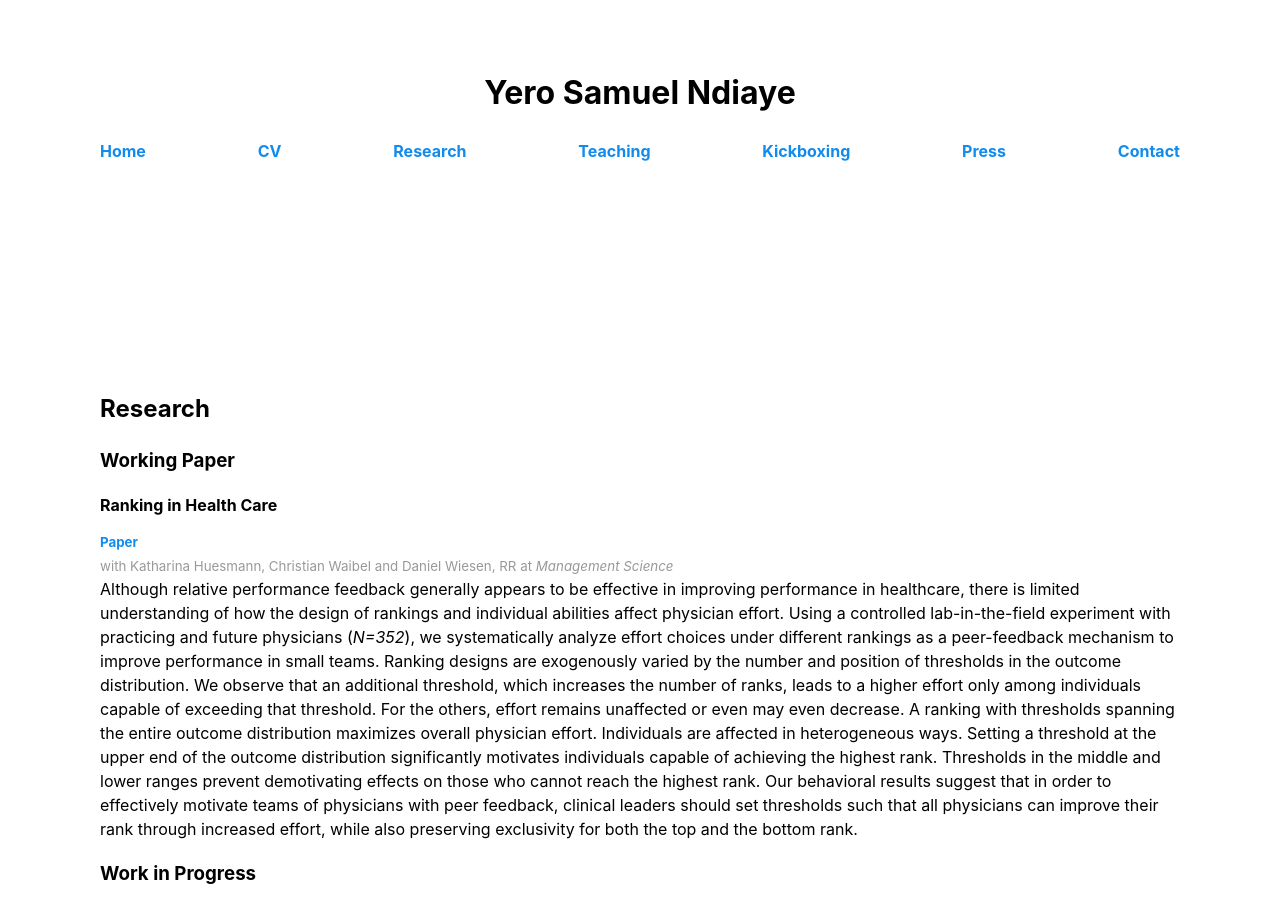
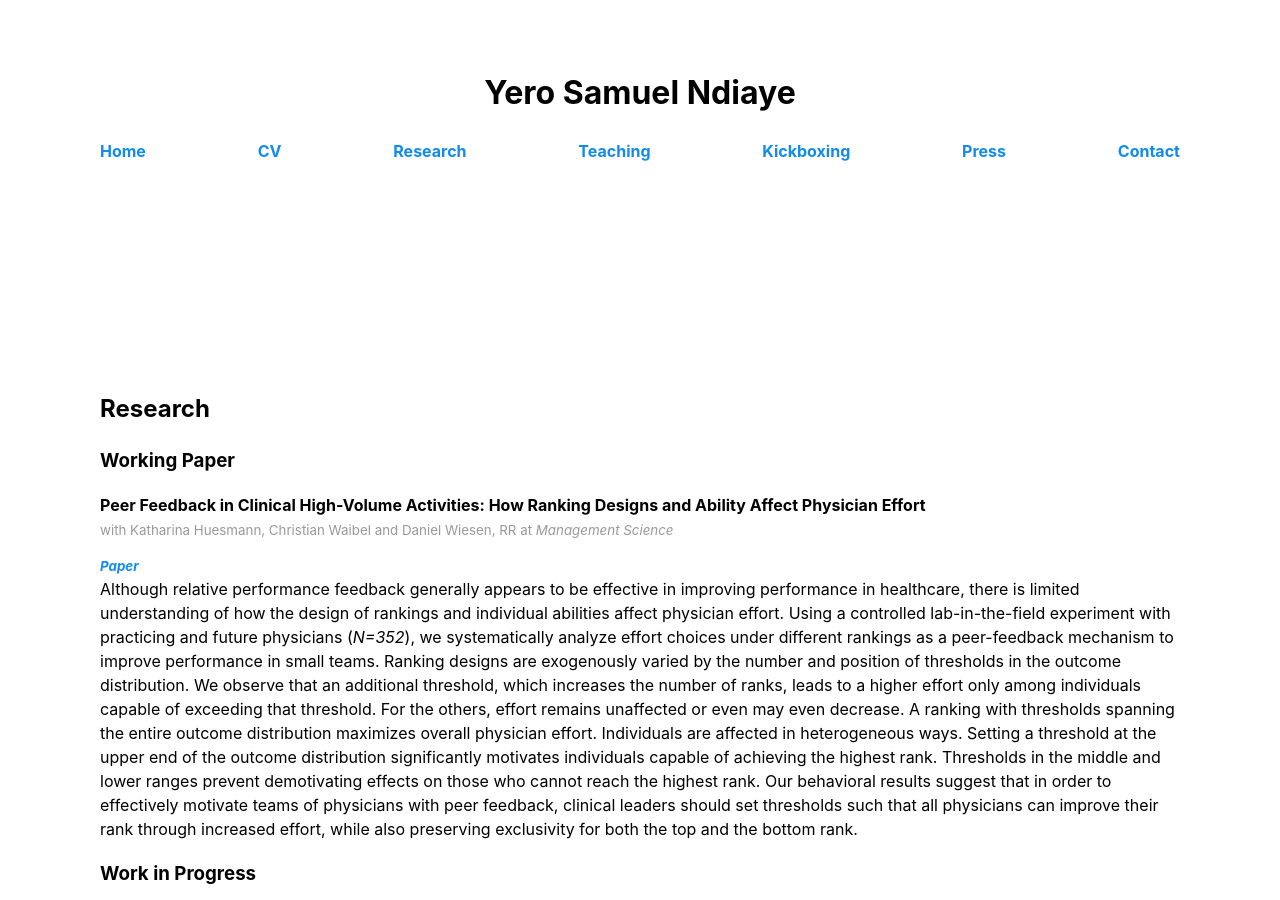
Before and after one commit to yerondiaye/yerondiaye.github.io, a Jekyll site: the page research.html, which Jekyll copies as it is, in a window 1280 px wide and 900 px high. Built offline with Jekyll 4.4.1, drawn with Linux system fonts in a browser that asks for light colours.

Commit message:
Update research.html

```diff
--- a/research.html
+++ b/research.html
@@ -26,21 +26,21 @@
             <h2>Research</h2>
 
             <h3>Working Paper</h3>
-<p><b>Ranking in Health Care</a></b></br>
-<small><p><b><a href="https://papers.ssrn.com/sol3/papers.cfm?abstract_id=4798100">Paper</a></b></br></small>
+<p><b>Peer Feedback in Clinical High-Volume Activities: How Ranking Designs and Ability Affect Physician Effort</b></br>
 <small>with Katharina Huesmann, Christian Waibel and Daniel Wiesen, RR at <i>Management Science</i></small></br>
+<small><p><i><a href="https://papers.ssrn.com/sol3/papers.cfm?abstract_id=4798100">Paper</a></i></br></small>
 Although relative performance feedback generally appears to be effective in improving performance in healthcare, there is limited understanding of how the design of rankings and individual abilities affect physician effort. Using a controlled lab-in-the-field experiment with practicing and future physicians (<i>N=352</i>), we systematically analyze effort choices under different rankings as a peer-feedback mechanism to improve performance in small teams. Ranking designs are exogenously varied by the number and position of thresholds in the outcome distribution. We observe that an additional threshold, which increases the number of ranks, leads to a higher effort only among individuals capable of exceeding that threshold. For the others, effort remains unaffected or even may even decrease. A ranking with thresholds spanning the entire outcome distribution maximizes overall physician effort. Individuals are affected in heterogeneous ways. Setting a threshold at the upper end of the outcome distribution significantly motivates individuals capable of achieving the highest rank. Thresholds in the middle and lower ranges prevent demotivating effects on those who cannot reach the highest rank. Our behavioral results suggest that in order to effectively motivate teams of physicians with peer feedback, clinical leaders should set thresholds such that all physicians can improve their rank through increased effort, while also preserving exclusivity for both the top and the bottom rank.
 
 
             <h3>Work in Progress</h3>
 <p><b>Soft Floor Auctions Improve Efficiency and Revenue by Exploiting Bidder Regret</b> </br>
 <small>with Dirk Bergemann, Kevin Breuer, Peter Cramton, Jack Hirsch and Axel Ockenfels</small></br>
-<small>Draft coming soon</small></br>
+<small><i>Draft coming soon</i></small></br>
 We show that a soft floor auction outperforms the standard efficient and optimal auctions in revenue and efficiency when bidders are averse to salient regret. A soft floor auction asks bidders to accept an opening price to participate in an ascending auction, but also allows alternative bids below the opening price if the opening is unacceptable. If no bidder accepts the opening price, the alternative bids are considered using first-price auction rules. Soft floors are commonly used in practice, but they are irrelevant to the auction outcome under standard modeling assumptions. Using a theoretical private value framework, we show that when bidders suffer disutility from losing at an affordable price, adding a soft floor to a first-price auction increases revenue and adding it to a first-price auction with a hard reserve increases both revenue and efficiency. A laboratory experiment confirms our main predictions. However, many bidders accept any soft floor if their valuation exceeds it, making the soft floor even more attractive to bidders than predicted by our model. </p>
 
 <p><b>The Effect of Second Opinions on Health Outcomes – An Empirical Investigation</b> </br>
 <small>with Razi Faruk, Felix Mindl, Eva-Maria Oess and Daniel Wiesen</small></br>
-<small>Draft coming soon</small></br>
+<small><i>Draft coming soon</i></small></br>
 In most OECD countries, medical second opinion programs are widely introduced as a remedy to
 inefficiencies in health care markets. Empirically, however, only little is known about the efficacy of
 and selection into second opinion programs. Using second opinion and register panel data from one of
```
